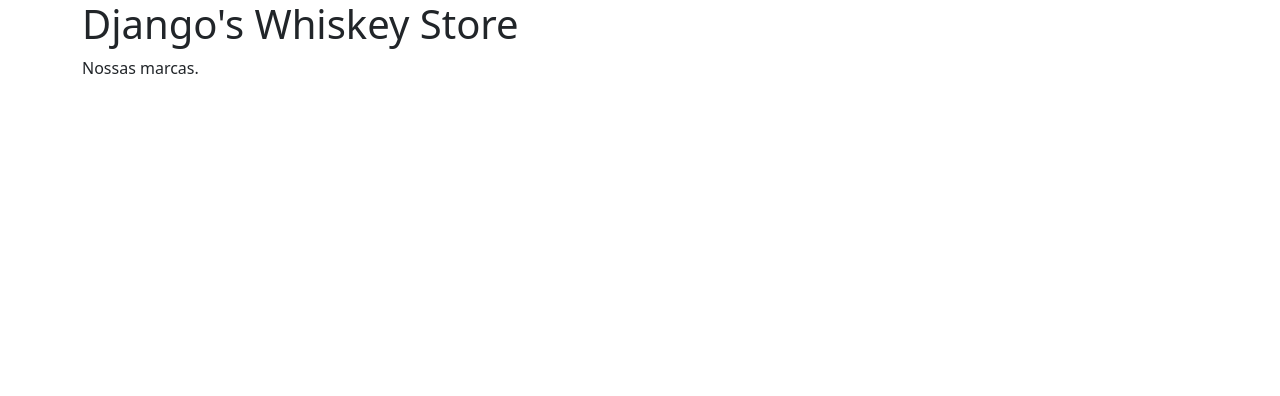
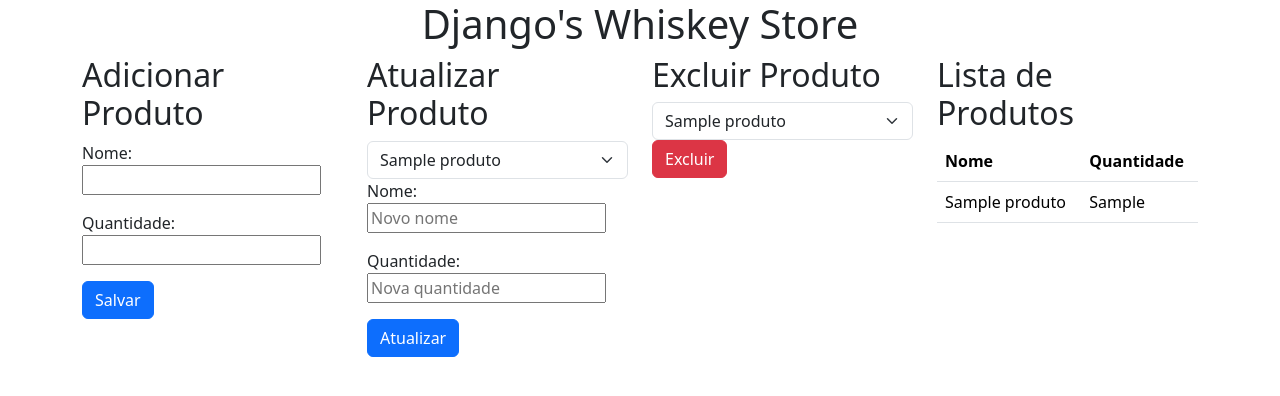
Before and after one commit to Jvmachado01/DjangosWhiskeyStore, a Django app: page / in a window 1280 px wide. Shown: the top 396 px of the page. Run offline with Django 5.2, Linux system fonts and the light colour scheme; tables that the repository leaves empty hold one stand-in row (values such as "Sample post").

Commit message:
New features

```diff
--- /dev/null
+++ b/whiskey_app/forms.py
@@ -0,0 +1,29 @@
+# Do módulo django importa forms, que contém funcionalidade para manipular forms
+from django import forms
+from .models import Produto
+
+class ProdutoForm(forms.ModelForm):
+    class Meta:
+        model = Produto
+        fields = ['nome', 'quantidade']
+
+class ProdutoFormAtualizar(forms.ModelForm):
+    class Meta:
+        model = Produto
+        fields = ['nome', 'quantidade']
+
+    def __init__(self, *args, **kwargs):
+        super(ProdutoFormAtualizar, self).__init__(*args, **kwargs)
+        self.fields['nome'].widget.attrs['placeholder'] = 'Novo nome'
+        self.fields['quantidade'].widget.attrs['placeholder'] = 'Nova quantidade'
+
+
+'''
+Essencialmente, estamos criando um formulário (ProdutoForm) que
+está vinculado ao modelo Produto. Ao fazer isso,
+o Django pode lidar automaticamente com a validação dos dados inseridos
+no formulário e a criação/atualização dos objetos do modelo correspondentes
+no banco de dados.
+Isso torna o processo de criar e manipular formulários no Django muito mais
+simples e eficiente.
+'''
--- a/whiskey_app/templates/home.html
+++ b/whiskey_app/templates/home.html
@@ -3,27 +3,87 @@
 <head>
     <meta charset="UTF-8">
     <meta name="viewport" content="width=device-width, initial-scale=1.0">
-    <title>Document</title>
+    <title>Django's Whiskey Store</title>
+
 </head>
 <body>
-
     <div class="container">
         <div class="row">
-            <div class="col-md-6">
-                <h1>Django's Whiskey Store</h1>
-                <p>Nossas marcas.</p>
+            <div class="col-md-12">
+                <h1 class="text-center">Django's Whiskey Store</h1>
             </div>
         </div>
     </div>
-
-
-
-
-
-
-
+    <div class="container">
+        <div class="row">
+            <div class="col-md-6 col-lg-3">
+                <h2>Adicionar Produto</h2>
+                <form method="post" action="">
+                    {% csrf_token %}
+                    {{ form_adicionar.as_p }}
+                    <div class="btn-group">
+                        <button type="submit" name="adicionar" class="btn btn-primary">Salvar</button>
+                    </div>
+                </form>
+            </div>
+            <div class="col-md-6 col-lg-3">
+                <h2>Atualizar Produto</h2>
+                <form method="post" action="">
+                    {% csrf_token %}
+                    <div class="form-group">
+                        <select name="produto_id" class="form-select" aria-label="Selecione um produto">
+                            {% for produto in produtos %}
+                                <option value="{{ produto.id }}">{{ produto.nome }}</option>
+                            {% endfor %}
+                        </select>
+                    </div>
+                    {{ form_atualizar.as_p }}
+                    <div class="btn-group">
+                        <button type="submit" name="atualizar" class="btn btn-primary">Atualizar</button>
+                    </div>
+                </form>
+            </div>
+            <div class="col-md-6 col-lg-3">
+                <h2>Excluir Produto</h2>
+                <form method="post" action="">
+                    {% csrf_token %}
+                    <div class="form-group">
+                        <select name="produto_id" class="form-select" aria-label="Selecione um produto para excluir">
+                            {% for produto in produtos %}
+                                <option value="{{ produto.id }}">{{ produto.nome }}</option>
+                            {% endfor %}
+                        </select>
+                    </div>
+                    <div class="btn-group">
+                        <button type="submit" name="excluir" class="btn btn-danger">Excluir</button>
+                    </div>
+                </form>
+            </div>
+            <div class="col-md-6 col-lg-3">
+                <h2>Lista de Produtos</h2>
+                <table class="table">
+                    <thead>
+                        <tr>
+                            <th>Nome</th>
+                            <th>Quantidade</th>
+                        </tr>
+                    </thead>
+                    <tbody>
+                        {% for produto in produtos %}
+                            <tr>
+                                <td>{{ produto.nome }}</td>
+                                <td>{{ produto.quantidade }}</td>
+                            </tr>
+                        {% endfor %}
+                    </tbody>
+                </table>
+            </div>
+        </div>
+    </div>
     <!-- Bootstrap CSS-->
     <link href="https://cdn.jsdelivr.net/npm/bootstrap@5.3.3/dist/css/bootstrap.min.css" rel="stylesheet" integrity="sha384-QWTKZyjpPEjISv5WaRU9OFeRpok6YctnYmDr5pNlyT2bRjXh0JMhjY6hW+ALEwIH" crossorigin="anonymous">
+    <!-- Seu arquivo CSS personalizado -->
+    <link rel="stylesheet" href="../templates/style.css">
     <!-- Bootstrap JavaScript (opcional) -->
     <script src="https://cdn.jsdelivr.net/npm/bootstrap@5.3.3/dist/js/bootstrap.bundle.min.js" integrity="sha384-YvpcrYf0tY3lHB60NNkmXc5s9fDVZLESaAA55NDzOxhy9GkcIdslK1eN7N6jIeHz" crossorigin="anonymous"></script>
 </body>
--- a/whiskey_app/views.py
+++ b/whiskey_app/views.py
@@ -1,4 +1,35 @@
-from django.shortcuts import render
+from django.shortcuts import render, redirect
+from .models import Produto
+from .forms import ProdutoForm, ProdutoFormAtualizar
 
 def home(request):
-    return render(request,'home.html')
+    produtos = Produto.objects.all()
+    form_adicionar = ProdutoForm()
+    form_atualizar = ProdutoFormAtualizar()
+
+    if request.method == "POST":
+        if 'adicionar' in request.POST:
+            form_adicionar = ProdutoForm(request.POST)
+            if form_adicionar.is_valid():
+                form_adicionar.save()
+                return redirect("home")
+        elif 'atualizar' in request.POST:
+            produto_id = request.POST.get('produto_id')
+            produto = Produto.objects.get(pk=produto_id)
+            form_atualizar = ProdutoFormAtualizar(request.POST, instance=produto)
+            if form_atualizar.is_valid():
+                form_atualizar.save()
+                return redirect("home")
+        elif 'excluir' in request.POST:  # Nova lógica para exclusão de produto
+            produto_id = request.POST.get('produto_id')
+            produto = Produto.objects.get(pk=produto_id)
+            produto.delete()
+            return redirect("home")
+
+    context = {
+        "form_adicionar": form_adicionar,
+        "form_atualizar": form_atualizar,
+        "produtos": produtos
+    }
+
+    return render(request, 'home.html', context)
--- a/whiskey_project/settings.py
+++ b/whiskey_project/settings.py
@@ -33,7 +33,6 @@ ALLOWED_HOSTS = []
 
 
 # Application definition
-
 INSTALLED_APPS = [
     'django.contrib.admin',
     'django.contrib.auth',
```
